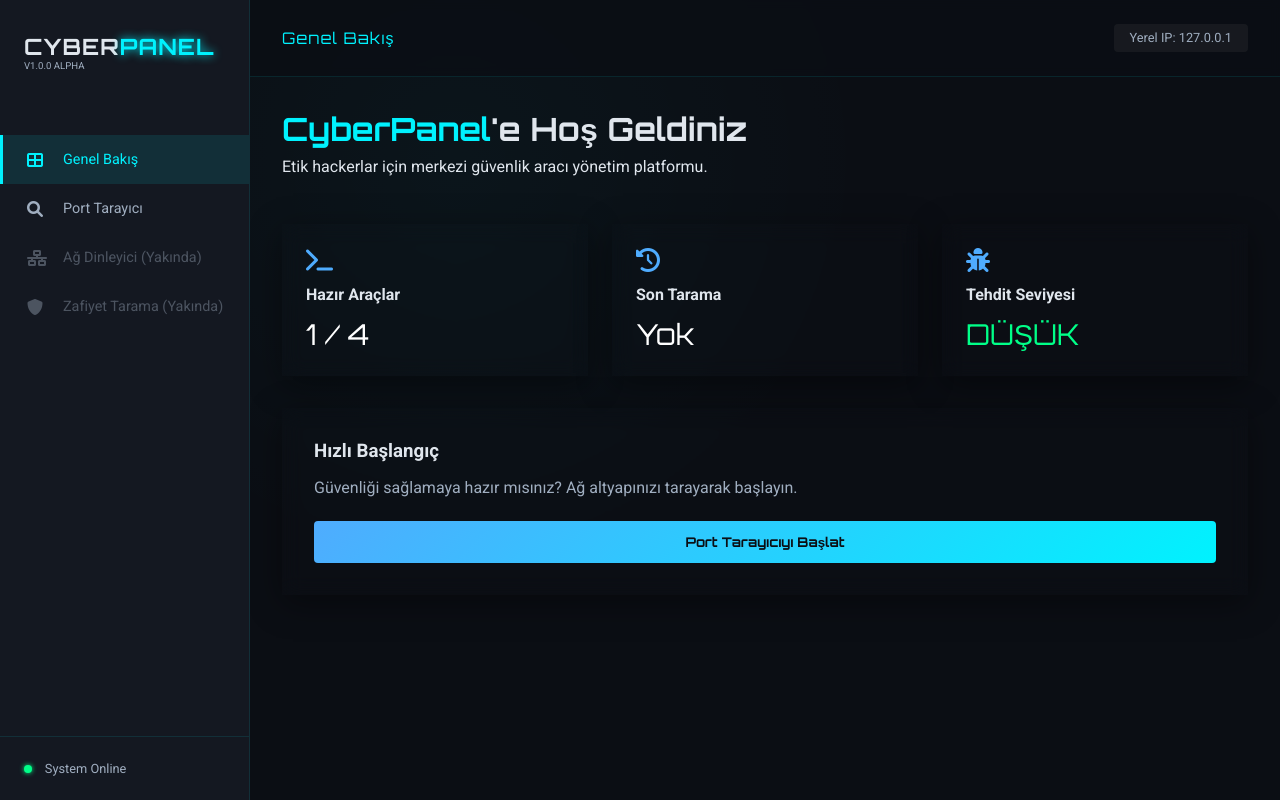
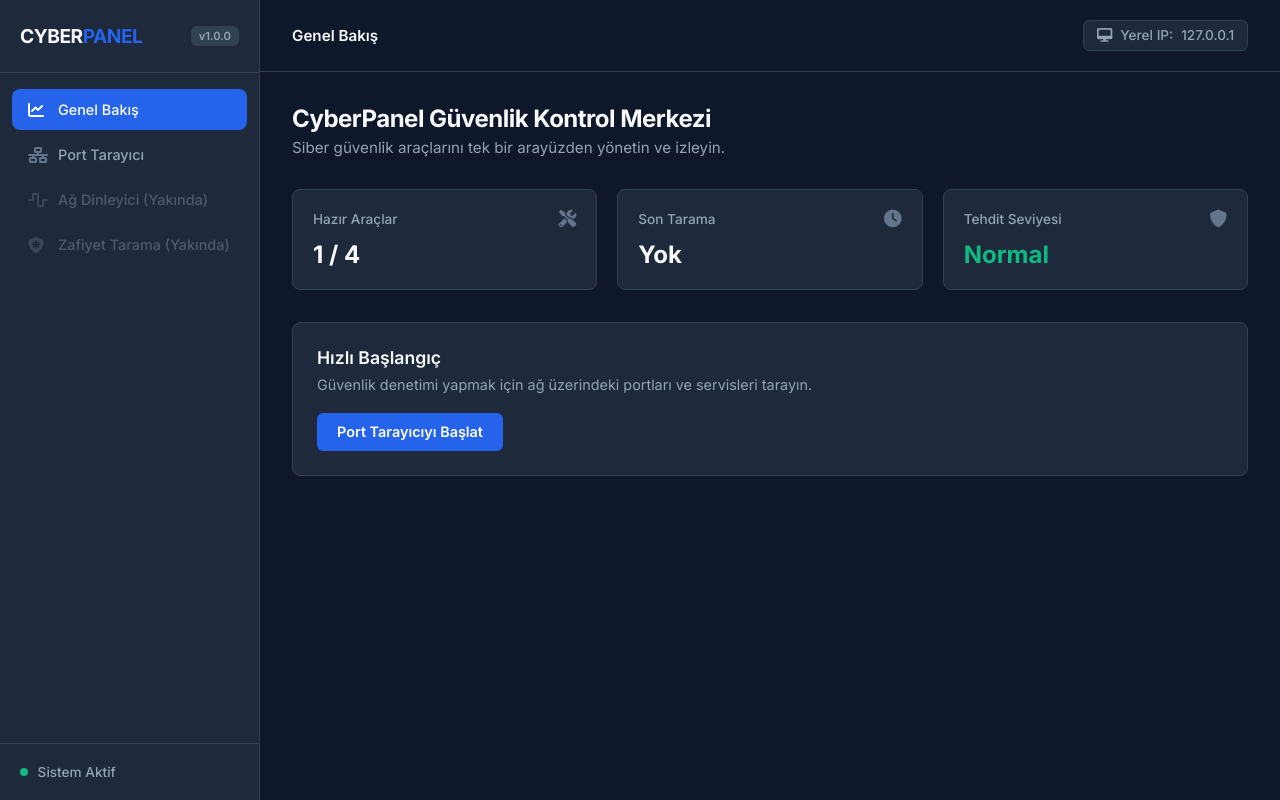
Before and after one commit to mehmeteminyilmaz/cybersec, a Flask app: page / in a window 1280 px wide. Run offline with Flask 3, Linux system fonts and the light colour scheme; some libraries are stand-ins or nearby versions.

Commit message:
style: redesign CyberPanel with clean enterprise dark UI

```diff
--- a/cyber-panel/static/style.css
+++ b/cyber-panel/static/style.css
@@ -1,15 +1,27 @@
+/* --- CLEAN PROFESSIONAL ENTERPRISE DARK THEME --- */
 :root {
-    --bg-color: #0b0e14;
-    --sidebar-bg: #141821;
-    --card-bg: rgba(20, 24, 33, 0.7);
-    --primary-color: #00f2fe;
-    --secondary-color: #4facfe;
-    --text-color: #e0e6ed;
-    --muted-text: #a0aec0;
-    --accent-color: #00ff88;
-    --error-color: #ff4d4d;
-    --border-color: rgba(0, 242, 254, 0.1);
-    --sidebar-width: 250px;
+    --bg-main: #0f172a;        /* Deep slate background */
+    --bg-sidebar: #1e293b;     /* Slightly lighter sidebar */
+    --bg-card: #1e293b;        /* Card background */
+    --bg-input: #0f172a;       /* Input background */
+
+    --border-color: #334155;   /* Subtle solid border */
+    --border-focus: #3b82f6;   /* Accent focus border */
+
+    --primary: #2563eb;        /* Solid professional blue */
+    --primary-hover: #1d4ed8;  /* Primary hover */
+
+    --text-primary: #f8fafc;   /* Crisp white text */
+    --text-secondary: #94a3b8; /* Muted gray text */
+    --text-muted: #64748b;     /* Darker muted text */
+
+    --accent-success: #10b981; /* Soft green */
+    --accent-danger: #ef4444;  /* Soft red */
+
+    --sidebar-width: 260px;
+    --radius-sm: 6px;
+    --radius-md: 8px;
+    --radius-lg: 12px;
 }
 
 * {
@@ -18,25 +30,18 @@
     box-sizing: border-box;
 }
 
+body {
+    font-family: 'Inter', system-ui, -apple-system, BlinkMacSystemFont, 'Segoe UI', Roboto, sans-serif;
+    background-color: var(--bg-main);
+    color: var(--text-primary);
+    height: 100vh;
+    overflow: hidden;
+    -webkit-font-smoothing: antialiased;
+}
+
 a {
     text-decoration: none;
     color: inherit;
-}
-
-.sidebar-nav a {
-    text-decoration: none;
-    color: inherit;
-    display: flex;
-    align-items: center;
-    width: 100%;
-}
-
-body {
-    font-family: 'Roboto', sans-serif;
-    background-color: var(--bg-color);
-    color: var(--text-color);
-    height: 100vh;
-    overflow: hidden;
 }
 
 .app-container {
@@ -47,7 +52,7 @@
 /* SIDEBAR */
 .sidebar {
     width: var(--sidebar-width);
-    background-color: var(--sidebar-bg);
+    background-color: var(--bg-sidebar);
     border-right: 1px solid var(--border-color);
     display: flex;
     flex-direction: column;
@@ -55,69 +60,86 @@
 }
 
 .sidebar-header {
-    padding: 2rem 1.5rem;
-    border-bottom: none;
+    padding: 1.5rem 1.25rem;
+    border-bottom: 1px solid var(--border-color);
+}
+
+.logo {
+    display: flex;
+    align-items: center;
+    justify-content: space-between;
 }
 
 .logo h1 {
-    font-family: 'Orbitron', sans-serif;
-    font-size: 1.4rem;
-    letter-spacing: 1px;
+    font-size: 1.2rem;
+    font-weight: 700;
+    letter-spacing: -0.5px;
+    color: var(--text-primary);
 }
 
 .logo h1 span {
-    color: var(--primary-color);
-    text-shadow: 0 0 10px var(--primary-color);
+    color: var(--primary);
 }
 
-.logo p {
-    font-size: 0.6rem;
-    color: var(--muted-text);
-    text-transform: uppercase;
+.version-badge {
+    font-size: 0.7rem;
+    font-weight: 600;
+    background-color: #334155;
+    color: var(--text-secondary);
+    padding: 0.2rem 0.5rem;
+    border-radius: var(--radius-sm);
 }
 
 .sidebar-nav {
     flex: 1;
-    padding: 2rem 0;
+    padding: 1rem 0.75rem;
 }
 
 .sidebar-nav ul {
     list-style: none;
+    display: flex;
+    flex-direction: column;
+    gap: 0.25rem;
 }
 
 .nav-item {
-    padding: 1rem 1.5rem;
+    border-radius: var(--radius-md);
+    transition: background 0.15s ease, color 0.15s ease;
+}
+
+.nav-item a {
     display: flex;
     align-items: center;
-    cursor: pointer;
-    transition: all 0.3s ease;
-    border-left: 3px solid transparent;
+    gap: 0.75rem;
+    padding: 0.75rem 1rem;
+    font-size: 0.9rem;
+    font-weight: 500;
+    color: var(--text-secondary);
 }
 
 .nav-item i {
-    width: 20px;
-    margin-right: 1rem;
-    color: var(--muted-text);
-    transition: all 0.3s ease;
+    width: 18px;
+    font-size: 1rem;
+    color: var(--text-muted);
+    transition: color 0.15s ease;
 }
 
-.nav-item span {
-    font-size: 0.9rem;
-    font-weight: 500;
-    color: var(--muted-text);
+.nav-item:hover:not(.disabled) {
+    background-color: #334155;
 }
 
-.nav-item:hover {
-    background: rgba(0, 242, 254, 0.05);
+.nav-item:hover:not(.disabled) a,
+.nav-item:hover:not(.disabled) i {
+    color: var(--text-primary);
 }
 
 .nav-item.active {
-    background: rgba(0, 242, 254, 0.1);
-    border-left-color: var(--primary-color);
+    background-color: var(--primary);
 }
 
-.nav-item.active i, .nav-item.active span {
-    color: var(--primary-color);
+.nav-item.active a,
+.nav-item.active i {
+    color: #ffffff;
 }
 
 .nav-item.disabled {
@@ -126,16 +148,17 @@
 }
 
 .sidebar-footer {
-    padding: 1.5rem;
+    padding: 1.25rem;
     border-top: 1px solid var(--border-color);
 }
 
 .user-status {
     display: flex;
     align-items: center;
-    gap: 0.8rem;
-    font-size: 0.8rem;
-    color: var(--muted-text);
+    gap: 0.6rem;
+    font-size: 0.85rem;
+    font-weight: 500;
+    color: var(--text-secondary);
 }
 
 .status-dot {
@@ -145,8 +168,7 @@
 }
 
 .status-dot.online {
-    background-color: var(--accent-color);
-    box-shadow: 0 0 5px var(--accent-color);
+    background-color: var(--accent-success);
 }
 
 /* MAIN CONTENT */
@@ -155,36 +177,38 @@
     display: flex;
     flex-direction: column;
     overflow-y: auto;
-    background-image:
-        radial-gradient(circle at 20% 20%, rgba(0, 242, 254, 0.03) 0%, transparent 40%);
+    background-color: var(--bg-main);
 }
 
 .content-header {
-    padding: 1.5rem 2rem;
+    padding: 1.25rem 2rem;
     display: flex;
     justify-content: space-between;
     align-items: center;
-    background: rgba(11, 14, 20, 0.8);
-    backdrop-filter: blur(5px);
+    background-color: var(--bg-main);
+    border-bottom: 1px solid var(--border-color);
     position: sticky;
     top: 0;
     z-index: 90;
-    border-bottom: 1px solid var(--border-color);
 }
 
 #current-page {
-    font-family: 'Orbitron', sans-serif;
-    font-size: 1rem;
-    letter-spacing: 1px;
-    color: var(--primary-color);
+    font-size: 0.95rem;
+    font-weight: 600;
+    color: var(--text-primary);
 }
 
 .ip-info {
-    font-size: 0.8rem;
-    color: var(--muted-text);
-    background: rgba(255, 255, 255, 0.05);
-    padding: 0.4rem 1rem;
-    border-radius: 4px;
+    font-size: 0.85rem;
+    font-weight: 500;
+    color: var(--text-secondary);
+    background-color: var(--bg-sidebar);
+    border: 1px solid var(--border-color);
+    padding: 0.4rem 0.8rem;
+    border-radius: var(--radius-sm);
+    display: flex;
+    align-items: center;
+    gap: 0.5rem;
 }
 
 .page-content {
@@ -194,79 +218,104 @@
     width: 100%;
 }
 
-/* DASHBOARD Overview Style */
+/* DASHBOARD OVERVIEW */
 .welcome-section {
-    margin-bottom: 3rem;
+    margin-bottom: 2rem;
 }
 
 .welcome-section h2 {
-    font-family: 'Orbitron', sans-serif;
-    font-size: 2rem;
-    margin-bottom: 0.5rem;
+    font-size: 1.5rem;
+    font-weight: 700;
+    letter-spacing: -0.5px;
+    color: var(--text-primary);
+    margin-bottom: 0.35rem;
 }
 
-.highlight {
-    color: var(--primary-color);
+.welcome-section p {
+    color: var(--text-secondary);
+    font-size: 0.95rem;
 }
 
 .stats-grid {
     display: grid;
     grid-template-columns: repeat(auto-fit, minmax(280px, 1fr));
-    gap: 1.5rem;
+    gap: 1.25rem;
     margin-bottom: 2rem;
 }
 
 .stat-card {
-    padding: 1.5rem;
+    background-color: var(--bg-card);
+    border: 1px solid var(--border-color);
+    border-radius: var(--radius-md);
+    padding: 1.25rem;
     display: flex;
     flex-direction: column;
-    gap: 0.8rem;
+    gap: 0.75rem;
 }
 
-.stat-card i {
-    font-size: 1.5rem;
-    color: var(--secondary-color);
+.stat-header {
+    display: flex;
+    justify-content: space-between;
+    align-items: center;
+}
+
+.stat-title {
+    font-size: 0.85rem;
+    font-weight: 500;
+    color: var(--text-secondary);
+}
+
+.stat-header i {
+    font-size: 1.1rem;
+    color: var(--text-muted);
 }
 
 .stat-value {
-    font-family: 'Orbitron', sans-serif;
-    font-size: 1.8rem;
-    color: white;
+    font-size: 1.5rem;
+    font-weight: 700;
+    color: var(--text-primary);
 }
 
-.stat-value.green {
-    color: var(--accent-color);
+.text-green {
+    color: var(--accent-success);
 }
 
 .action-card {
-    padding: 2rem;
-    margin-top: 1.5rem;
+    background-color: var(--bg-card);
+    border: 1px solid var(--border-color);
+    border-radius: var(--radius-md);
+    padding: 1.5rem;
 }
 
 .action-card h3 {
-    margin-bottom: 1rem;
+    font-size: 1.1rem;
+    font-weight: 600;
+    margin-bottom: 0.5rem;
 }
 
 .action-card p {
-    color: var(--muted-text);
-    margin-bottom: 1.5rem;
+    color: var(--text-secondary);
+    font-size: 0.9rem;
+    margin-bottom: 1.25rem;
 }
 
-/* PORT SCANNER Styles */
+/* CARDS & FORMS */
 .card {
-    background: var(--card-bg);
+    background-color: var(--bg-card);
     border: 1px solid var(--border-color);
-    border-radius: 12px;
-    padding: 2rem;
+    border-radius: var(--radius-md);
+    padding: 1.5rem;
 }
 
-.glass {
-    backdrop-filter: blur(10px);
-    box-shadow: 0 8px 32px 0 rgba(0, 0, 0, 0.4);
+.card h3 {
+    font-size: 1.1rem;
+    font-weight: 600;
+    margin-bottom: 1.25rem;
+    color: var(--text-primary);
 }
 
 .form-group {
-    margin-bottom: 1.5rem;
+    margin-bottom: 1.25rem;
 }
 
 .form-row {
@@ -277,88 +326,156 @@
 
 label {
     display: block;
-    margin-bottom: 0.5rem;
-    color: var(--muted-text);
-    font-size: 0.8rem;
+    margin-bottom: 0.4rem;
+    color: var(--text-secondary);
+    font-size: 0.85rem;
+    font-weight: 500;
 }
 
 input {
     width: 100%;
-    background: rgba(255, 255, 255, 0.03);
+    background-color: var(--bg-input);
     border: 1px solid var(--border-color);
-    border-radius: 4px;
-    padding: 0.8rem;
-    color: white;
+    border-radius: var(--radius-sm);
+    padding: 0.65rem 0.85rem;
+    color: var(--text-primary);
     font-size: 0.9rem;
+    font-family: inherit;
+    transition: border-color 0.15s ease;
 }
 
 input:focus {
     outline: none;
-    border-color: var(--primary-color);
+    border-color: var(--border-focus);
 }
 
 .btn-primary {
-    width: 100%;
-    padding: 0.8rem;
-    background: linear-gradient(135deg, var(--secondary-color), var(--primary-color));
+    display: inline-flex;
+    align-items: center;
+    justify-content: center;
+    padding: 0.65rem 1.25rem;
+    background-color: var(--primary);
     border: none;
-    border-radius: 4px;
-    color: var(--bg-color);
-    font-family: 'Orbitron', sans-serif;
-    font-weight: bold;
+    border-radius: var(--radius-sm);
+    color: #ffffff;
+    font-size: 0.9rem;
+    font-weight: 600;
+    font-family: inherit;
     cursor: pointer;
-    transition: all 0.3s ease;
+    transition: background-color 0.15s ease;
 }
 
 .btn-primary:hover {
-    transform: translateY(-2px);
-    box-shadow: 0 5px 15px rgba(0, 242, 254, 0.3);
+    background-color: var(--primary-hover);
 }
 
+.btn-primary:disabled {
+    opacity: 0.6;
+    cursor: not-allowed;
+}
+
+/* RESULTS & TABLES */
 .results-area {
-    margin-top: 2rem;
+    margin-top: 1.5rem;
+}
+
+.result-header {
+    display: flex;
+    justify-content: space-between;
+    align-items: center;
+}
+
+#target-info {
+    font-size: 0.85rem;
+    color: var(--text-secondary);
+    background-color: var(--bg-main);
+    padding: 0.35rem 0.75rem;
+    border-radius: var(--radius-sm);
+    border: 1px solid var(--border-color);
+}
+
+.spinner {
+    width: 20px;
+    height: 20px;
+    border: 2px solid var(--border-color);
+    border-top-color: var(--primary);
+    border-radius: 50%;
+    animation: spin 0.8s linear infinite;
+    display: inline-block;
+    margin-right: 0.5rem;
+}
+
+@keyframes spin {
+    to { transform: rotate(360deg); }
+}
+
+#loading {
+    display: flex;
+    align-items: center;
+    padding: 1rem 0;
+    color: var(--text-secondary);
+    font-size: 0.9rem;
 }
 
 .table-container {
     margin-top: 1rem;
+    overflow-x: auto;
 }
 
 table {
     width: 100%;
     border-collapse: collapse;
+    font-size: 0.9rem;
 }
 
 th, td {
-    padding: 1rem;
+    padding: 0.75rem 1rem;
     text-align: left;
-    border-bottom: 1px solid rgba(255, 255, 255, 0.05);
-    font-size: 0.9rem;
+    border-bottom: 1px solid var(--border-color);
 }
 
 th {
-    color: var(--muted-text);
+    color: var(--text-secondary);
+    font-weight: 600;
+    font-size: 0.75rem;
     text-transform: uppercase;
-    font-size: 0.7rem;
+    letter-spacing: 0.5px;
+    background-color: rgba(15, 23, 42, 0.4);
 }
 
-.status-open {
-    color: var(--accent-color);
-    font-weight: bold;
+tbody tr:hover {
+    background-color: rgba(51, 65, 85, 0.3);
 }
 
-.scanner-line {
-    width: 100%;
-    height: 2px;
-    background: var(--primary-color);
-    animation: scan 2s infinite ease-in-out;
+.badge-success {
+    display: inline-block;
+    padding: 0.2rem 0.5rem;
+    background-color: rgba(16, 185, 129, 0.15);
+    color: var(--accent-success);
+    border-radius: var(--radius-sm);
+    font-size: 0.75rem;
+    font-weight: 600;
 }
 
-@keyframes scan {
-    0% { transform: scaleX(0); opacity: 0; }
-    50% { transform: scaleX(1); opacity: 1; }
-    100% { transform: scaleX(0); opacity: 0; }
+.badge-subtle {
+    font-family: monospace;
+    font-size: 0.85rem;
+    color: var(--text-secondary);
+}
+
+.no-ports {
+    text-align: center;
+    color: var(--text-muted);
+    padding: 2rem;
+}
+
+#summary {
+    margin-top: 1rem;
+    font-size: 0.9rem;
+    color: var(--text-secondary);
+    font-weight: 500;
 }
 
 .hidden {
-    display: none;
+    display: none !important;
 }
--- a/cyber-panel/templates/index.html
+++ b/cyber-panel/templates/index.html
@@ -5,8 +5,7 @@
     <meta name="viewport" content="width=device-width, initial-scale=1.0">
     <title>CyberPanel | Central Security Dashboard</title>
     <link rel="stylesheet" href="{{ url_for('static', filename='style.css') }}">
-    <link href="https://fonts.googleapis.com/css2?family=Orbitron:wght@400;700&family=Roboto:wght@300;400;700&display=swap" rel="stylesheet">
-    <script src="https://kit.fontawesome.com/a076d05399.js" crossorigin="anonymous"></script>
+    <link href="https://fonts.googleapis.com/css2?family=Inter:wght@300;400;500;600;700&display=swap" rel="stylesheet">
     <link rel="stylesheet" href="https://cdnjs.cloudflare.com/ajax/libs/font-awesome/6.0.0/css/all.min.css">
 </head>
 <body>
@@ -16,29 +15,29 @@
             <div class="sidebar-header">
                 <div class="logo">
                     <h1>CYBER<span>PANEL</span></h1>
-                    <p>v1.0.0 Alpha</p>
+                    <span class="version-badge">v1.0.0</span>
                 </div>
             </div>
             <nav class="sidebar-nav">
                 <ul>
                     <li class="nav-item active" data-page="dashboard">
-                        <a href="#"><i class="fas fa-th-large"></i> <span>Genel Bakış</span></a>
+                        <a href="#"><i class="fas fa-chart-line"></i> <span>Genel Bakış</span></a>
                     </li>
                     <li class="nav-item" data-page="port-scanner">
-                        <a href="#"><i class="fas fa-search"></i> <span>Port Tarayıcı</span></a>
+                        <a href="#"><i class="fas fa-network-wired"></i> <span>Port Tarayıcı</span></a>
                     </li>
                     <li class="nav-item disabled">
-                        <a href="#"><i class="fas fa-network-wired"></i> <span>Ağ Dinleyici (Yakında)</span></a>
+                        <a href="#"><i class="fas fa-wave-square"></i> <span>Ağ Dinleyici (Yakında)</span></a>
                     </li>
                     <li class="nav-item disabled">
-                        <a href="#"><i class="fas fa-shield-alt"></i> <span>Zafiyet Tarama (Yakında)</span></a>
+                        <a href="#"><i class="fas fa-shield-virus"></i> <span>Zafiyet Tarama (Yakında)</span></a>
                     </li>
                 </ul>
             </nav>
             <div class="sidebar-footer">
                 <div class="user-status">
                     <div class="status-dot online"></div>
-                    <span>System Online</span>
+                    <span>Sistem Aktif</span>
                 </div>
             </div>
         </aside>
@@ -51,7 +50,7 @@
                 </div>
                 <div class="header-actions">
                     <div class="ip-info">
-                        Yerel IP: <span id="local-ip">Kontrol ediliyor...</span>
+                        <i class="fas fa-desktop"></i> Yerel IP: <span id="local-ip">127.0.0.1</span>
                     </div>
                 </div>
             </header>
@@ -59,29 +58,35 @@
             <!-- DASHBOARD OVERVIEW PAGE -->
             <div id="page-dashboard" class="page-content">
                 <div class="welcome-section">
-                    <h2><span class="highlight">CyberPanel</span>'e Hoş Geldiniz</h2>
-                    <p>Etik hackerlar için merkezi güvenlik aracı yönetim platformu.</p>
+                    <h2>CyberPanel Güvenlik Kontrol Merkezi</h2>
+                    <p>Siber güvenlik araçlarını tek bir arayüzden yönetin ve izleyin.</p>
                 </div>
                 <div class="stats-grid">
-                    <div class="stat-card glass">
-                        <i class="fas fa-terminal"></i>
-                        <h4>Hazır Araçlar</h4>
+                    <div class="stat-card">
+                        <div class="stat-header">
+                            <span class="stat-title">Hazır Araçlar</span>
+                            <i class="fas fa-tools"></i>
+                        </div>
                         <p class="stat-value">1 / 4</p>
                     </div>
-                    <div class="stat-card glass">
-                        <i class="fas fa-history"></i>
-                        <h4>Son Tarama</h4>
+                    <div class="stat-card">
+                        <div class="stat-header">
+                            <span class="stat-title">Son Tarama</span>
+                            <i class="fas fa-clock"></i>
+                        </div>
                         <p id="last-scan-time" class="stat-value">Yok</p>
                     </div>
-                    <div class="stat-card glass">
-                        <i class="fas fa-bug"></i>
-                        <h4>Tehdit Seviyesi</h4>
-                        <p class="stat-value green">DÜŞÜK</p>
+                    <div class="stat-card">
+                        <div class="stat-header">
+                            <span class="stat-title">Tehdit Seviyesi</span>
+                            <i class="fas fa-shield-alt"></i>
+                        </div>
+                        <p class="stat-value text-green">Normal</p>
                     </div>
                 </div>
-                <div class="action-card glass">
+                <div class="action-card">
                     <h3>Hızlı Başlangıç</h3>
-                    <p>Güvenliği sağlamaya hazır mısınız? Ağ altyapınızı tarayarak başlayın.</p>
+                    <p>Güvenlik denetimi yapmak için ağ üzerindeki portları ve servisleri tarayın.</p>
                     <button class="btn-primary" onclick="switchPage('port-scanner')">Port Tarayıcıyı Başlat</button>
                 </div>
             </div>
@@ -89,8 +94,8 @@
             <!-- PORT TARAYICI SAYFASI -->
             <div id="page-port-scanner" class="page-content hidden">
                 <section class="scan-config">
-                    <div class="card glass">
-                        <h3>Tarayıcı Ayarları</h3>
+                    <div class="card">
+                        <h3>Port Tarama Yapılandırması</h3>
                         <div class="form-group">
                             <label for="target">Hedef Host (IP veya Domain)</label>
                             <input type="text" id="target" placeholder="Örn: scanme.nmap.org" value="scanme.nmap.org">
@@ -109,12 +114,12 @@
                                 <input type="number" id="threads" value="100">
                             </div>
                         </div>
-                        <button id="scan-btn" class="btn-primary">TARAMAYI BAŞLAT</button>
+                        <button id="scan-btn" class="btn-primary">Taramayı Başlat</button>
                     </div>
                 </section>
 
                 <section class="results-area">
-                    <div class="card glass result-box">
+                    <div class="card result-box">
                         <div class="result-header">
                             <h3>Tarama Sonuçları</h3>
                             <div id="target-info" class="hidden">
@@ -122,7 +127,7 @@
                             </div>
                         </div>
                         <div id="loading" class="hidden">
-                            <div class="scanner-line"></div>
+                            <div class="spinner"></div>
                             <p>Tarama devam ediyor...</p>
                         </div>
                         <div class="table-container">
@@ -131,6 +136,7 @@
                                     <tr>
                                         <th>Port</th>
                                         <th>Servis</th>
+                                        <th>Banner / Bilgi</th>
                                         <th>Durum</th>
                                     </tr>
                                 </thead>
@@ -149,7 +155,6 @@
     </div>
 
     <script>
-        // Page Switching Logic
         function switchPage(pageId) {
             document.querySelectorAll('.page-content').forEach(p => p.classList.add('hidden'));
             document.querySelectorAll('.nav-item').forEach(i => i.classList.remove('active'));
@@ -160,15 +165,12 @@
         }
 
         document.querySelectorAll('.nav-item:not(.disabled)').forEach(item => {
-            item.addEventListener('click', () => {
+            item.addEventListener('click', (e) => {
+                e.preventDefault();
                 switchPage(item.getAttribute('data-page'));
             });
         });
 
-        // Local IP Display (Mock)
-        document.getElementById('local-ip').innerText = "127.0.0.1";
-
-        // Scanner Logic
         document.getElementById('scan-btn').addEventListener('click', async () => {
             const target = document.getElementById('target').value;
             const start_port = document.getElementById('start_port').value;
@@ -187,7 +189,7 @@
             }
 
             btn.disabled = true;
-            btn.innerText = 'TARANIYOR...';
+            btn.innerText = 'Taranıyor...';
             loading.classList.remove('hidden');
             resultsBody.innerHTML = '';
             summary.classList.add('hidden');
@@ -212,14 +214,15 @@
                     document.getElementById('last-scan-time').innerText = data.timestamp;
 
                     if (data.results.length === 0) {
-                        resultsBody.innerHTML = '<tr><td colspan="3" class="no-ports">Açık port bulunamadı.</td></tr>';
+                        resultsBody.innerHTML = '<tr><td colspan="4" class="no-ports">Açık port bulunamadı.</td></tr>';
                     } else {
                         data.results.forEach(res => {
                             const row = `
                                 <tr>
-                                    <td>${res.port}</td>
+                                    <td><strong>${res.port}</strong></td>
                                     <td>${res.service}</td>
-                                    <td class="status-open">AÇIK</td>
+                                    <td><span class="badge-subtle">${res.banner || '-'}</span></td>
+                                    <td><span class="badge-success">AÇIK</span></td>
                                 </tr>
                             `;
                             resultsBody.innerHTML += row;
@@ -233,7 +236,7 @@
                 alert('Tarama sırasında bir hata oluştu.');
             } finally {
                 btn.disabled = false;
-                btn.innerText = 'TARAMAYI BAŞLAT';
+                btn.innerText = 'Taramayı Başlat';
                 loading.classList.add('hidden');
             }
         });
```
